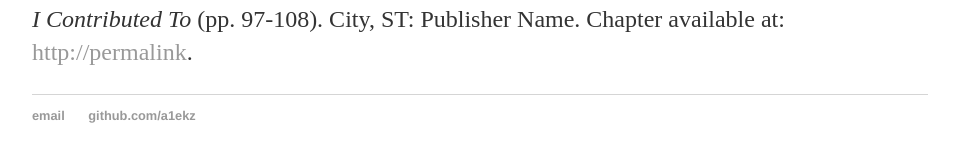
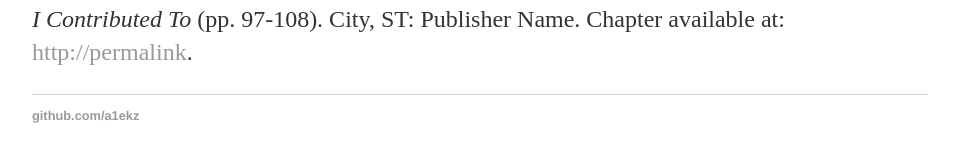
Before and after one commit to A1ekZ/A1ekZ.github.io, a Jekyll site: the page built from cv/index.html, in a window 1280 px wide. Shown: the part 423-585 px from the top of the page, without its empty margins (160-1119 px from the left). Built offline with Jekyll 4.4.1, drawn with Linux system fonts in a browser that asks for light colours.

Commit message:
Update default.html

```diff
--- a/_layouts/default.html
+++ b/_layouts/default.html
@@ -21,7 +21,6 @@
 			</div><!-- /.container -->
 			<footer>
 	    		<ul>
-	        		<li><a href="mailto:alek.zywot@gmail.com">email</a></li>
 	        		<li><a href="https://github.com/a1ekz">github.com/a1ekz</a></li>
 				</ul>
 			</footer>
```
